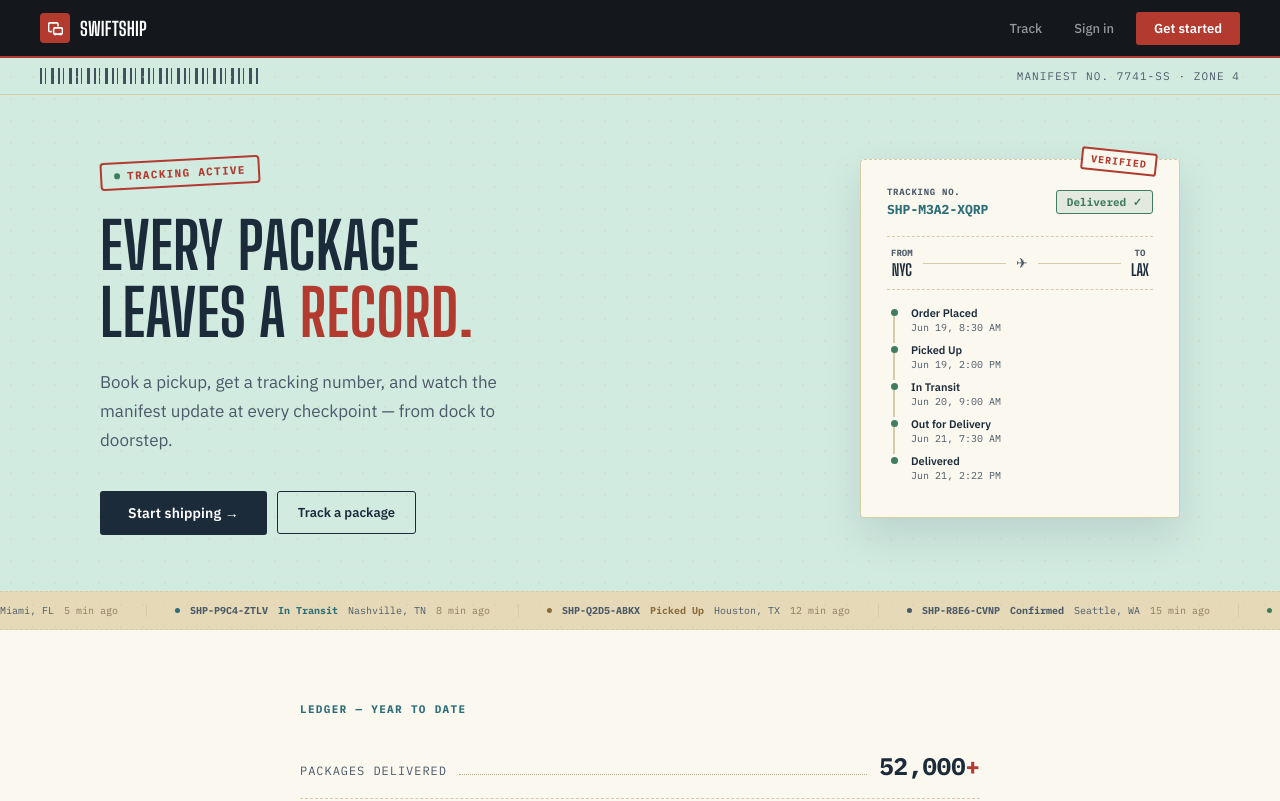
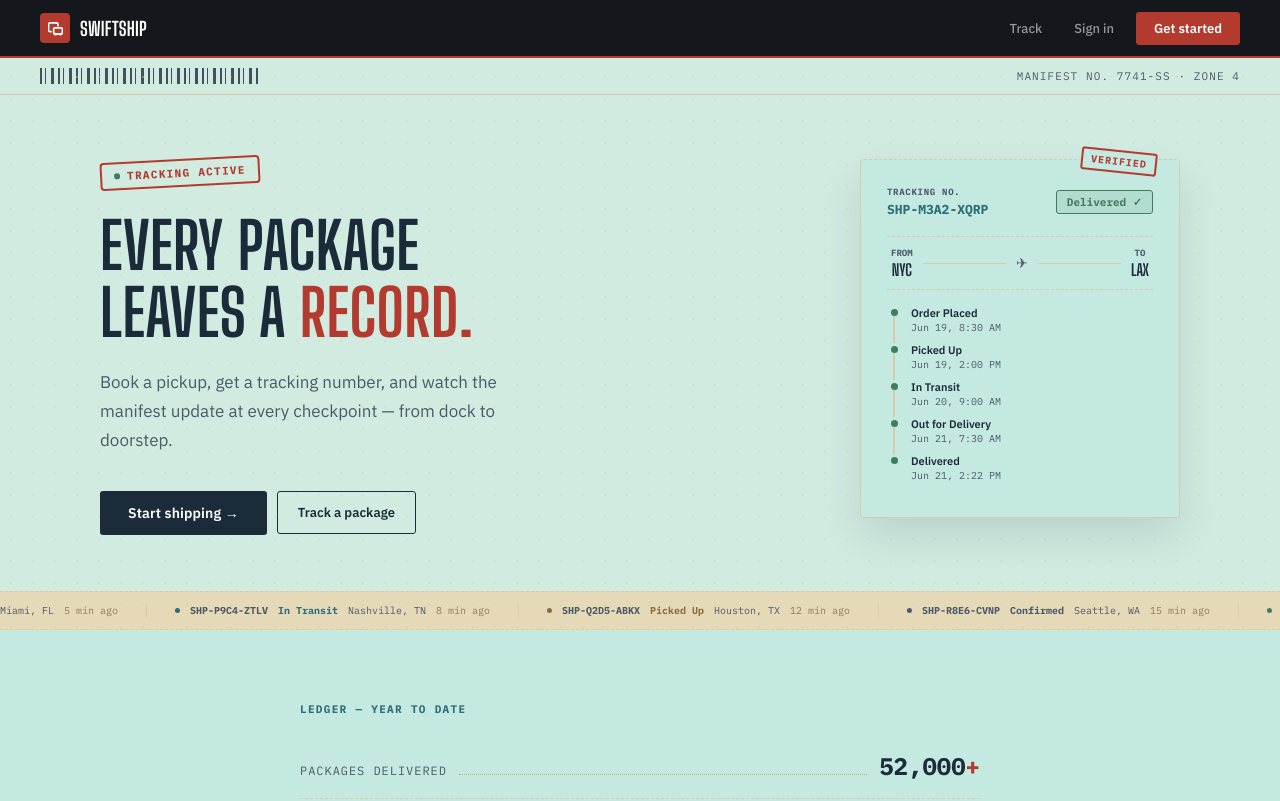
Before and after one commit to hvriza39-rgb/Shipping, a Next.js app: page / in a window 1280 px wide. Shown: the top 801 px of the page. Built offline with nearby package versions, Linux system fonts and the light colour scheme.

Commit message:
Update LandingPage.tsx

```diff
--- a/components/LandingPage.tsx
+++ b/components/LandingPage.tsx
@@ -12,7 +12,7 @@ const BODY    = "var(--font-body), system-ui, sans-serif";
 const MONO    = "var(--font-mono), 'Courier New', monospace";
 
 const PAPER       = "#D1EBE1";
-const PAPER_LIGHT = "#FBF8EF";
+const PAPER_LIGHT = "#C4E9E1";
 const PAPER_LINE  = "#D8CBAA";
 const PAPER_DARK  = "#E6D9B8";
 const INK         = "#1C2B3A";
```
